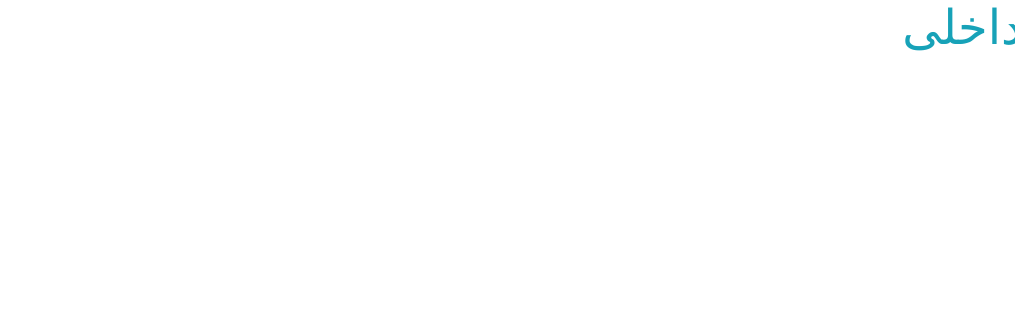
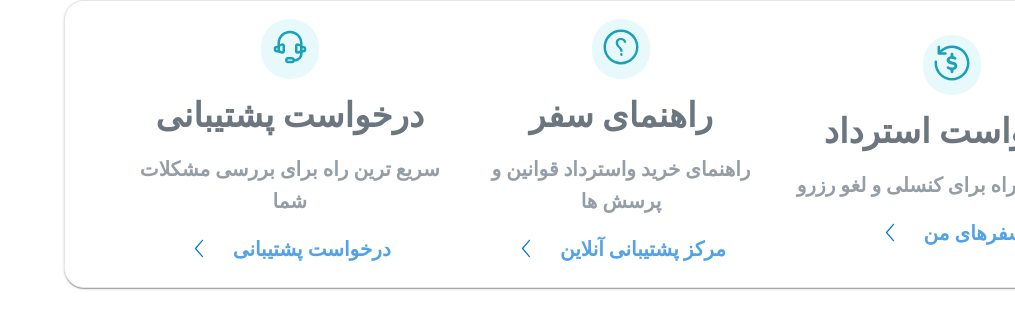
Before and after one commit to zmadineh/Alibaba, a Next.js app: page / in a window 1280 px wide. Shown: the top 328 px of the page, without its empty margins (265-1280 px from the left). Built offline with nearby package versions, Linux system fonts and the light colour scheme.

Commit message:
edit font helpercard

```diff
--- a/components/home/help-card/HelpCard.tsx
+++ b/components/home/help-card/HelpCard.tsx
@@ -7,6 +7,7 @@ import { Typography } from '@mui/material';
 
 //data
 import { hlepCardData } from './../../../data/help-card-data';
+import { fontFamily } from '@mui/system';
 
 
 const HelpCard = () => {
@@ -21,20 +22,20 @@ const HelpCard = () => {
                         </Grid>
                         <Grid item className='taypo' display={"flex"} flexDirection={"column"} sx={{ textAlign: { sx: "right", md: "center" } }} gap={2}>
                             <Grid item sx={theme => ({ color: theme.palette.grey[500] })} >
-                                <Typography sx={{ fontSize: 25, fontWeight: 700 }} >{item.title}</Typography>
+                                <Typography variant="h4"  > <strong>{item.title}</strong></Typography>
                             </Grid>
                             <Grid item sx={theme => ({ color: theme.palette.grey[400] })}>
-                                <Typography sx={{ fontSize: 18, fontWeight: 600 }} >{item.body}</Typography>
+                                <Typography variant='h6' ><strong>{item.body}</strong></Typography>
                             </Grid>
-                            <Grid item display={"flex"} gap={3} alignItems={"center"} sx={theme => ({ color: theme.palette.secondary.main, justifyContent: { xs: "flex-start", md: "center" }, cursor: "pointer" })}  >
-                                <Grid item> <Typography sx={{ fontSize: 18, fontWeight: 500 }}>{item.body2}</Typography></Grid>
-                                <Grid item sx={theme => ({ color: theme.palette.secondary.main })}>{item.icon2}</Grid>
+                            <Grid item display={"flex"} gap={3} alignItems={"center"} sx={theme => ({ color: theme.palette.secondary[300], justifyContent: { xs: "flex-start", md: "center" }, cursor: "pointer" })}  >
+                                <Grid item> <Typography variant='h6' sx={{ marginBottom: "4px" }}  > <strong>{item.body2}</strong></Typography></Grid>
+                                <Grid item sx={theme => ({ color: theme.palette.secondary.main })}> {item.icon2}</Grid>
                             </Grid>
                         </Grid>
                     </Grid>
                 ))}
             </Grid>
-        </Grid>
+        </Grid >
     )
 }
 
--- a/pages/index.tsx
+++ b/pages/index.tsx
@@ -1,22 +1,16 @@
-import  Typography  from '@mui/material/Typography/Typography'
+import Typography from '@mui/material/Typography/Typography'
 import Head from 'next/head'
 import Image from 'next/image'
+import HelpCard from '../components/home/help-card/HelpCard'
 import styles from '../styles/Home.module.css'
 
 export default function Home() {
   return (
     <div className={styles.container}>
-      <Head>
-        <title>Create Next App</title>
-        <meta name="description" content="Generated by create next app" />
-      </Head>
-      <Typography variant={'h3'} color={'info.300'}>
-            {'پرواز داخلی'}
-      </Typography>
-      <div>
-        <h3>پرواز داخلی</h3>
-      </div>
 
+      <title>Create Next App</title>
+
+      <HelpCard />
     </div>
   )
 }
```
Also changed, not shown: public/Assets/svg-helpcard/arrow.svg.
